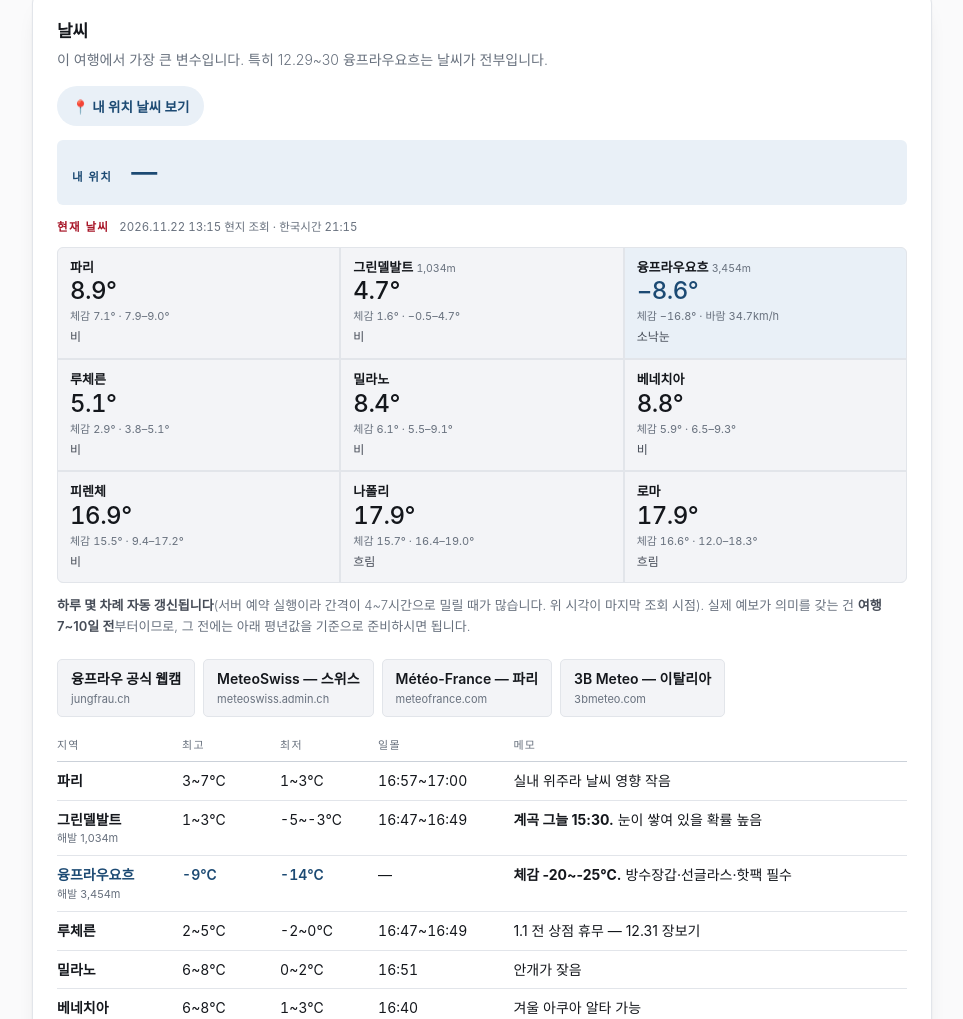
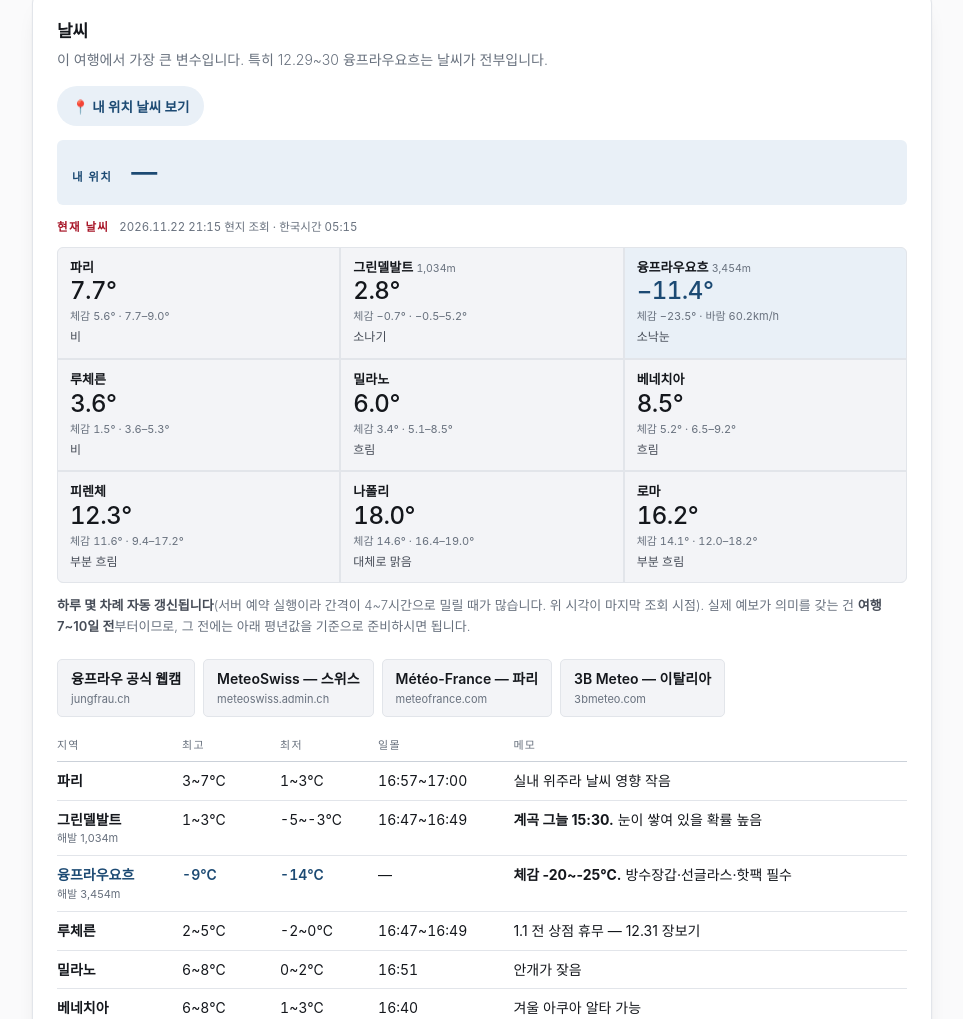
Before and after one commit to teamtesila-jpg/our-winter-trip, a plain HTML site: page index.html in a window 1280 px wide. Shown: the part 7840-8859 px from the top of the page, without its empty margins (158-1121 px from the left). Drawn offline with Linux system fonts and the light colour scheme.

Commit message:
auto: weather/fx

```diff
--- a/index.html
+++ b/index.html
@@ -765,7 +765,7 @@ body.pv .day.today .date .d{color:var(--move)}
     <div class="dl-row" data-date="2027-01-03"><span class="dd">1.3</span><span class="db cxl">취소마감</span><span class="dt">로마 나보나 — 무료취소 마감</span><span class="dm"></span></div>
     <div class="dl-row" data-date="2027-01-06"><span class="dd">1.6</span><span class="db cxl">취소마감</span><span class="dt">나폴리 — 현지 14:00 (한국 22:00) · <b>이후 전액 미환불</b></span><span class="dm"></span></div>
   </div>
-  <p class="dl-note nokrw">유로와 프랑 금액 옆의 원화(≈ 표시)와 숙소 카드의 원화는 하루 몇 차례 갱신되는 환율(<span id="fxTime">2026.11.22 · USD 1,343원 · EUR 1,474원 · CHF 1,599원</span>)로 자동 환산되지만, <b>예산의 만원 단위 숫자는 보수적으로 잡은 기준 환율(USD 1,378 · CHF 1,705 · EUR 1,525) 고정</b>이라 두 값이 다를 수 있으며,
+  <p class="dl-note nokrw">유로와 프랑 금액 옆의 원화(≈ 표시)와 숙소 카드의 원화는 하루 몇 차례 갱신되는 환율(<span id="fxTime">2026.11.23 · USD 1,343원 · EUR 1,474원 · CHF 1,599원</span>)로 자동 환산되지만, <b>예산의 만원 단위 숫자는 보수적으로 잡은 기준 환율(USD 1,378 · CHF 1,705 · EUR 1,525) 고정</b>이라 두 값이 다를 수 있으며,
   실제 청구액은 결제 시점 환율에 따라 조금 달라집니다.</p>
   </details>
 </section>
@@ -1070,18 +1070,18 @@ body.pv .day.today .date .d{color:var(--move)}
 
   <div class="snap-head">
     <span class="snap-title">현재 날씨</span>
-    <span class="snap-time">2026.11.22 13:15 현지 조회 · 한국시간 21:15</span>
+    <span class="snap-time">2026.11.22 21:15 현지 조회 · 한국시간 05:15</span>
   </div>
   <div class="snap-grid">
-    <div class="sc-card"><span class="sc-city">파리</span><span class="sc-t">8.9°</span><span class="sc-m">체감 7.1° · 7.9–9.0°</span><span class="sc-w">비</span></div>
-    <div class="sc-card"><span class="sc-city">그린델발트 <em>1,034m</em></span><span class="sc-t">4.7°</span><span class="sc-m">체감 1.6° · −0.5–4.7°</span><span class="sc-w">비</span></div>
-    <div class="sc-card alp"><span class="sc-city">융프라우요흐 <em>3,454m</em></span><span class="sc-t">−8.6°</span><span class="sc-m">체감 −16.8° · 바람 34.7km/h</span><span class="sc-w">소낙눈</span></div>
-    <div class="sc-card"><span class="sc-city">루체른</span><span class="sc-t">5.1°</span><span class="sc-m">체감 2.9° · 3.8–5.1°</span><span class="sc-w">비</span></div>
-    <div class="sc-card"><span class="sc-city">밀라노</span><span class="sc-t">8.4°</span><span class="sc-m">체감 6.1° · 5.5–9.1°</span><span class="sc-w">비</span></div>
-    <div class="sc-card"><span class="sc-city">베네치아</span><span class="sc-t">8.8°</span><span class="sc-m">체감 5.9° · 6.5–9.3°</span><span class="sc-w">비</span></div>
-    <div class="sc-card"><span class="sc-city">피렌체</span><span class="sc-t">16.9°</span><span class="sc-m">체감 15.5° · 9.4–17.2°</span><span class="sc-w">비</span></div>
-    <div class="sc-card"><span class="sc-city">나폴리</span><span class="sc-t">17.9°</span><span class="sc-m">체감 15.7° · 16.4–19.0°</span><span class="sc-w">흐림</span></div>
-    <div class="sc-card"><span class="sc-city">로마</span><span class="sc-t">17.9°</span><span class="sc-m">체감 16.6° · 12.0–18.3°</span><span class="sc-w">흐림</span></div>
+    <div class="sc-card"><span class="sc-city">파리</span><span class="sc-t">7.7°</span><span class="sc-m">체감 5.6° · 7.7–9.0°</span><span class="sc-w">비</span></div>
+    <div class="sc-card"><span class="sc-city">그린델발트 <em>1,034m</em></span><span class="sc-t">2.8°</span><span class="sc-m">체감 −0.7° · −0.5–5.2°</span><span class="sc-w">소나기</span></div>
+    <div class="sc-card alp"><span class="sc-city">융프라우요흐 <em>3,454m</em></span><span class="sc-t">−11.4°</span><span class="sc-m">체감 −23.5° · 바람 60.2km/h</span><span class="sc-w">소낙눈</span></div>
+    <div class="sc-card"><span class="sc-city">루체른</span><span class="sc-t">3.6°</span><span class="sc-m">체감 1.5° · 3.6–5.3°</span><span class="sc-w">비</span></div>
+    <div class="sc-card"><span class="sc-city">밀라노</span><span class="sc-t">6.0°</span><span class="sc-m">체감 3.4° · 5.1–8.5°</span><span class="sc-w">흐림</span></div>
+    <div class="sc-card"><span class="sc-city">베네치아</span><span class="sc-t">8.5°</span><span class="sc-m">체감 5.2° · 6.5–9.2°</span><span class="sc-w">흐림</span></div>
+    <div class="sc-card"><span class="sc-city">피렌체</span><span class="sc-t">12.3°</span><span class="sc-m">체감 11.6° · 9.4–17.2°</span><span class="sc-w">부분 흐림</span></div>
+    <div class="sc-card"><span class="sc-city">나폴리</span><span class="sc-t">18.0°</span><span class="sc-m">체감 14.6° · 16.4–19.0°</span><span class="sc-w">대체로 맑음</span></div>
+    <div class="sc-card"><span class="sc-city">로마</span><span class="sc-t">16.2°</span><span class="sc-m">체감 14.1° · 12.0–18.2°</span><span class="sc-w">부분 흐림</span></div>
 
   </div>
   <p class="snap-note"><b>하루 몇 차례 자동 갱신됩니다</b>(서버 예약 실행이라 간격이 4~7시간으로 밀릴 때가 많습니다. 위 시각이 마지막 조회 시점). 실제 예보가 의미를 갖는 건 <b>여행 7~10일 전</b>부터이므로, 그 전에는 아래 평년값을 기준으로 준비하시면 됩니다.</p>
```
